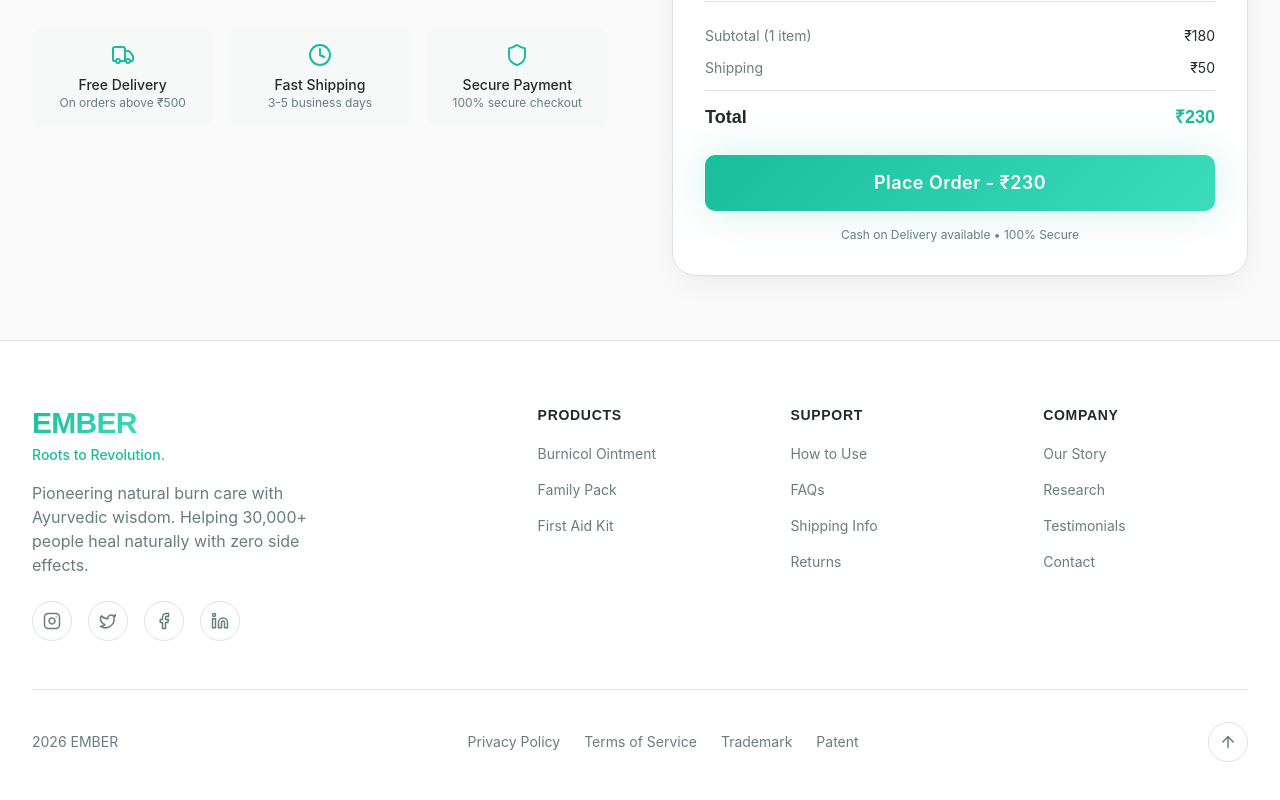
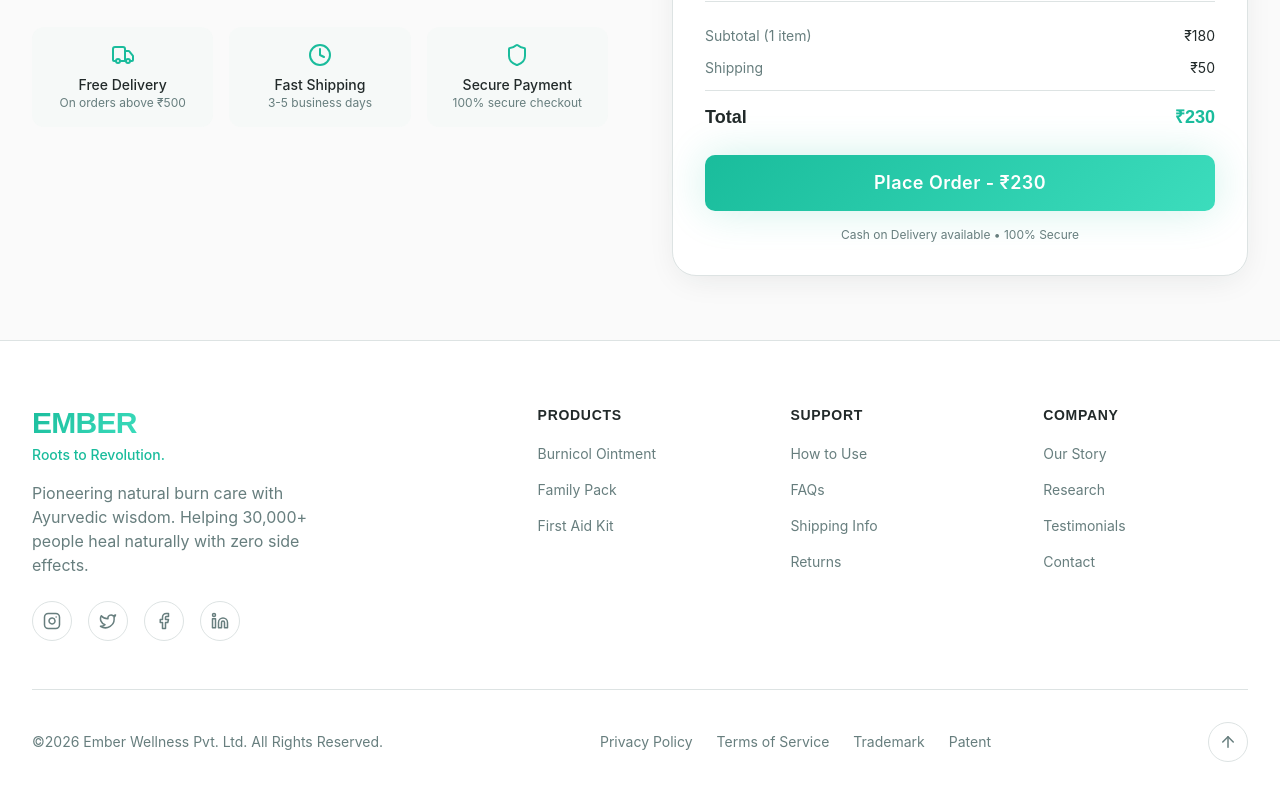
Before and after one commit to ember-wellness/website-ember-wellness, a React (Vite) app: page /order in a window 1280 px wide. Shown: the part 861-1661 px from the top of the page. Built offline with nearby package versions, Linux system fonts and the light colour scheme; the HTML template or start-up script is replaced by a standard one.

Commit message:
Update footer copyright text for Ember Wellness

```diff
--- a/src/components/Footer.tsx
+++ b/src/components/Footer.tsx
@@ -115,7 +115,7 @@
         {/* Bottom Bar */}
         <div className="flex flex-col md:flex-row items-center justify-between pt-8 border-t border-border gap-4">
           <p className="text-sm text-muted-foreground">
-             {new Date().getFullYear()} EMBER
+             ©{new Date().getFullYear()} Ember Wellness Pvt. Ltd. All Rights Reserved.
           </p>
           <div className="flex items-center gap-6 text-sm text-muted-foreground">
             <a href="#" className="hover:text-primary transition-colors">Privacy Policy</a>
```
